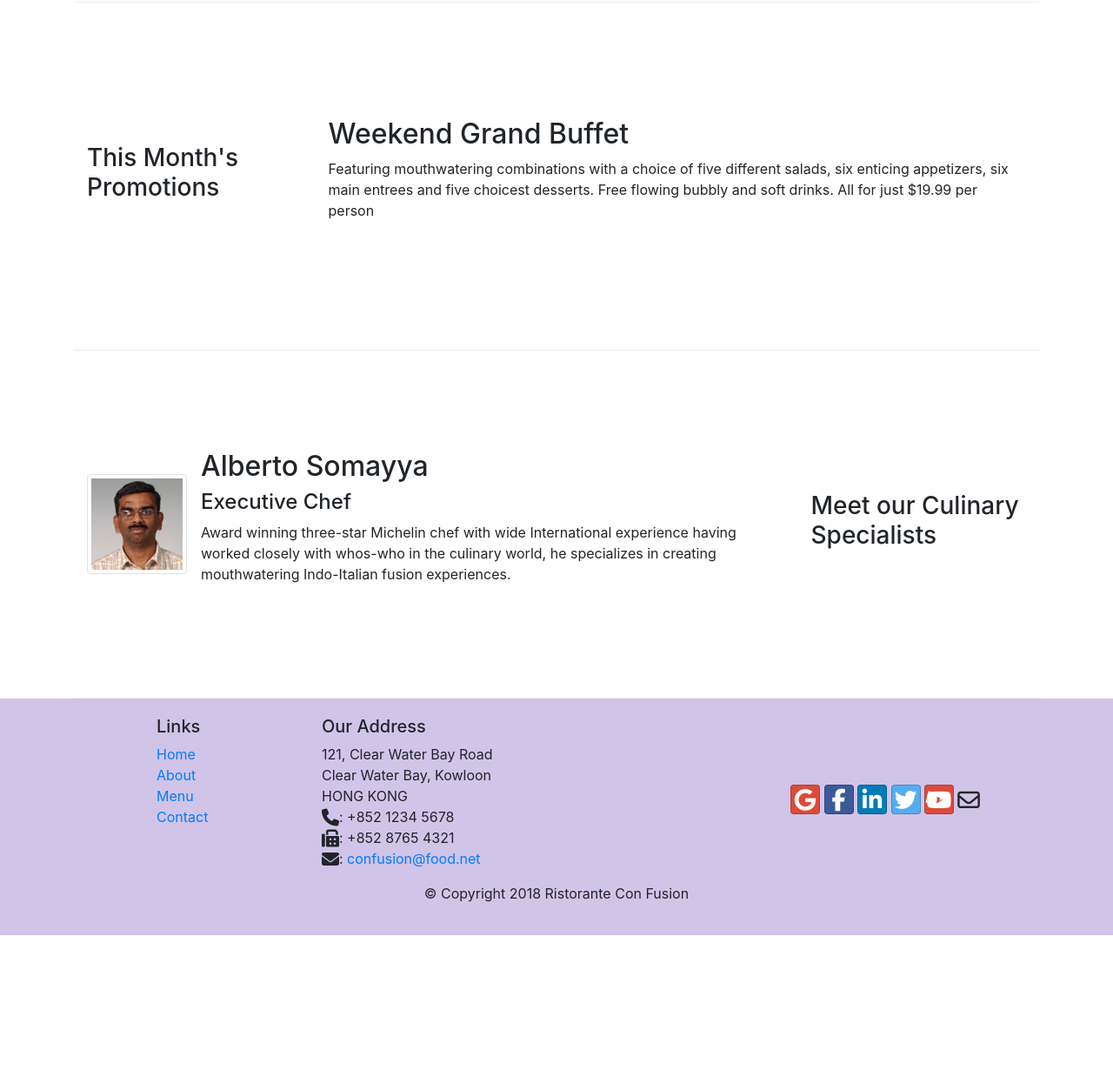
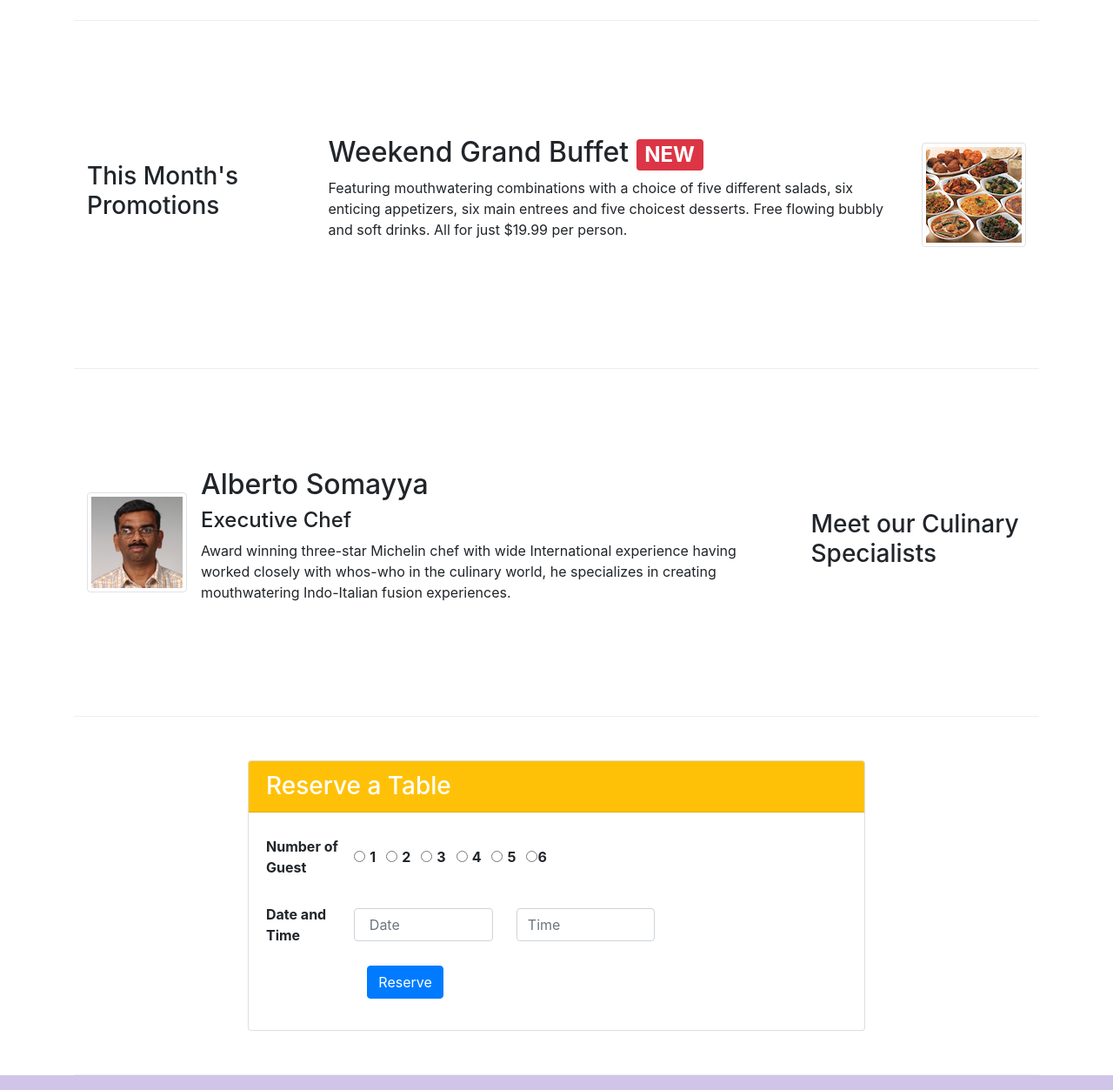
Before and after one commit to deepakchaudhary07/assignment-old, a plain HTML site: page index.html in a window 1280 px wide. Shown: the part 698-1951 px from the top of the page at 87% size. Before the commit the page ends 1773 px from the top, so only its background shows below. Drawn offline with nearby package versions, Linux system fonts and the light colour scheme.

Commit message:
table reservation form has been added assignment 2

```diff
--- a/index.html
+++ b/index.html
@@ -37,13 +37,18 @@
     <header class="jumbotron">
         <div class="container">
             <div class="row row-header">
-                <div class="col-12 col-sm-8">
+                <div class="col-12 col-sm-5">
                     <h1>Ristorante con Fusion</h1>
                     <p>We take inspiration from the World's best cuisines, and create a unique fusion experience. Our lipsmacking creations will tickle your culinary senses!</p>
                 </div>
-                <div class="col-12 col-sm">
+                <div class="col-12 col-sm-4">
                     <div class="col-12 col-sm align-self-center">
                         <img src="img/logo.png" class="img-fluid">
+                    </div>
+                </div>
+                <div class="col-12 col-sm-3 align-self-center">
+                    <div class="col-12 col-sm align-self-center ">
+                       <a class="nav-link page-scroll" href="#reservetable"><button type="button" class="btn btn-warning btn-lg">Reserve Table</button></a>
                     </div>
                 </div>
             </div>
@@ -74,9 +79,16 @@
             <div class="col-12 col-sm-4 col-md-3">
                 <h3>This Month's Promotions</h3>
             </div>
-            <div class="col col-sm col-md">
-                <h2>Weekend Grand Buffet</h2>
-                <p div class="d-none d-sm-block">Featuring mouthwatering combinations with a choice of five different salads, six enticing appetizers, six main entrees and five choicest desserts. Free flowing bubbly and soft drinks. All for just $19.99 per person </p>
+            <div class="col col-sm-8 order-sm-last col-md-9">
+                    <div class="media">
+                    <div class="media-body">
+                        <h2>Weekend Grand Buffet <span class="badge badge-danger">NEW</span></h2>
+                        <p div class="d-none d-sm-block">Featuring mouthwatering combinations with a choice of five different salads, six enticing appetizers, six main entrees and five choicest desserts.
+                            Free flowing bubbly and soft drinks. All for just $19.99 per person.</p>
+                    </div>
+                    <img class="d-flex ml-3 img-thumbnail align-self-center"
+                    src="img/buffet.png" alt="grand buffet">
+                </div>
             </div>
         </div>
 
@@ -97,7 +109,68 @@
                 </div>
             </div>
         </div>
+        <section id="reservetable"  class="row row-content align-items-center">
+            <div class="col col-sm-8 offset-2 align self-center">
+                <div class="card align-self-center">
+                    <h3 class="card-header bg-warning text-white">Reserve a Table</h3>
+                    <div class="card-body">
+                        <form>
+                            <div class="form-group row">
+                                <label for="numberofguest" class="col-md-2 col-form-label"><strong>Number of Guest</strong></label>
+                                    <div class="form-check form-check-inline">
+                                        <input class="form-check-input" type="radio" name="inlineRadioOptions" id="inlineRadio1" value="option1">
+                                        <label class="form-check-label" for="inlineRadio1"><strong>1</strong></label>
+                                    </div>
+                                    <div class="form-check form-check-inline">
+                                        <input class="form-check-input" type="radio" name="inlineRadioOptions" id="inlineRadio1" value="option1">
+                                        <label class="form-check-label" for="inlineRadio1"><strong>2</strong></label>
+                                    </div>
+                                    <div class="form-check form-check-inline">
+                                        <input class="form-check-input" type="radio" name="inlineRadioOptions" id="inlineRadio1" value="option1">
+                                        <label class="form-check-label" for="inlineRadio1"><strong>3</strong></label>
+                                    </div>
+                                    <div class="form-check form-check-inline">
+                                        <input class="form-check-input" type="radio" name="inlineRadioOptions" id="inlineRadio1" value="option1">
+                                        <label class="form-check-label" for="inlineRadio1"><strong>4</strong></label>
+                                    </div>
+                                    <div class="form-check form-check-inline">
+                                        <input class="form-check-input" type="radio" name="inlineRadioOptions" id="inlineRadio1" value="option1">
+                                        <label class="form-check-label" for="inlineRadio1"><strong>5</strong></label>
+                                    </div>
+                                    <div class="form-check form-check-inline">
+                                        <input class00="form-check-input" type="radio" name="inlineRadioOptions" id="inlineRadio1" value="option1">
+                                        <label class="form-check-label" for="inlineRadio1"><strong>6</strong></label>
+                                    </div>
+                                </div>
+                            <div class="form-group row">
+                                    <label for="dateandtime" class="col-md-2 col-form-label"><strong>Date and Time</strong></label>
+                                    <div class="col-md-3 form-check-inline">
+                                        <input type="text" class="form-control" id="date" name="date"
+                                        placeholder=" Date">
+                                    </div>
+                                    <div class="col-md-3 form-check-inline">
+                                        <input type="text" class="form-control" id="time" name="time"
+                                        placeholder="Time">
+                                    </div>
+                            </div>
+                            <div class="form-group row">
+                                <div class="offset-2 col-md-10">
+                                    <button type="submit" class="btn btn-primary">
+                                            Reserve
+                                    </button>
+                                </div>
+                            </div>
+                        </form>
+                    </div>
+                </div>
+            </div>
+        </div>
+
+
+
+
     </div>
+
 
     <footer class="footer">
         <div class="container">
```
Also changed, not shown: contactus.html (+2 -2 lines).
